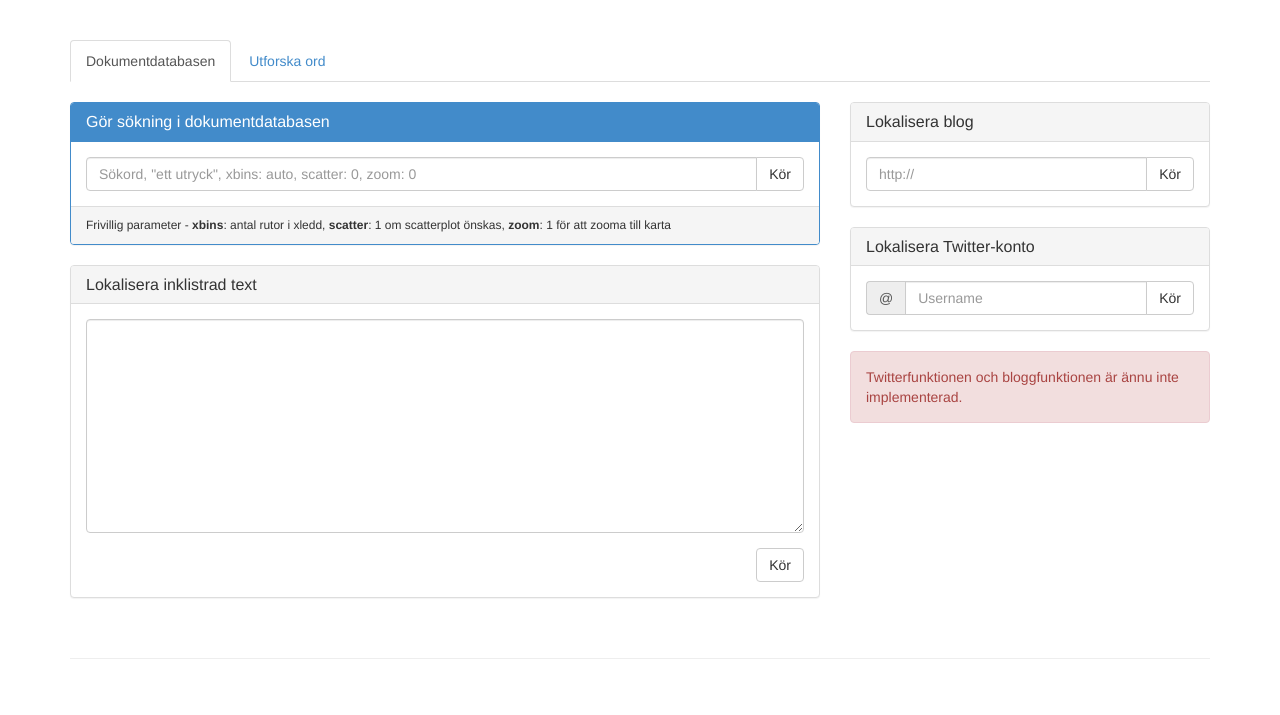
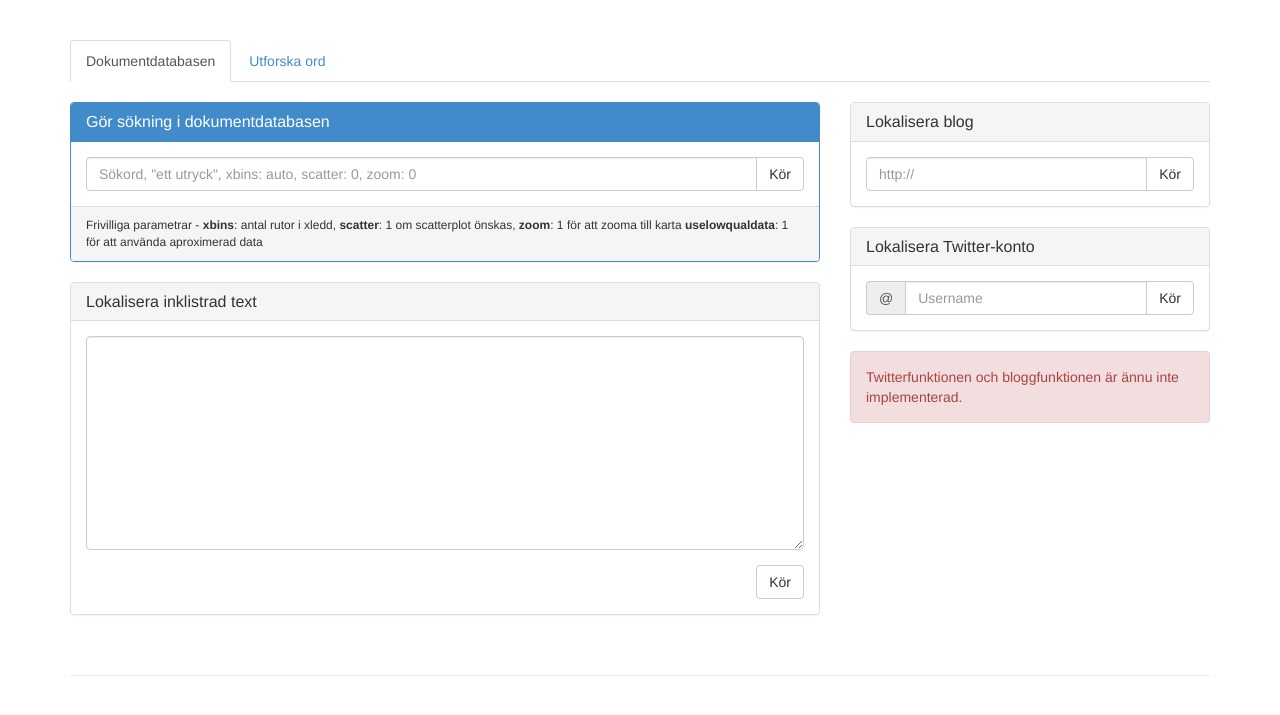
Before and after one commit to maxberggren/sinus, a Flask app: page /sinus in a window 1280 px wide. Shown: the top 715 px of the page. Run offline with Flask 2, Linux system fonts and the light colour scheme; parts of the project's set-up code (start-up, migrations or seed data) failed here and were passed over.

Commit message:
fixing and trixing

```diff
--- a/flaskapp/templates/index.html
+++ b/flaskapp/templates/index.html
@@ -55,10 +55,11 @@
 		  </div>
 
 		  <div class="panel-footer">
-  		  Frivillig parameter -
+  		  Frivilliga parametrar -
   		  <strong>xbins</strong>: antal rutor i xledd,
   		  <strong>scatter</strong>: 1 om scatterplot önskas,
-  		  <strong>zoom</strong>: 1 för att zooma till karta
+  		  <strong>zoom</strong>: 1 för att zooma till karta </ br>
+  		  <strong>uselowqualdata</strong>: 1 för att använda aproximerad data
 
   		  </div>
 
```
